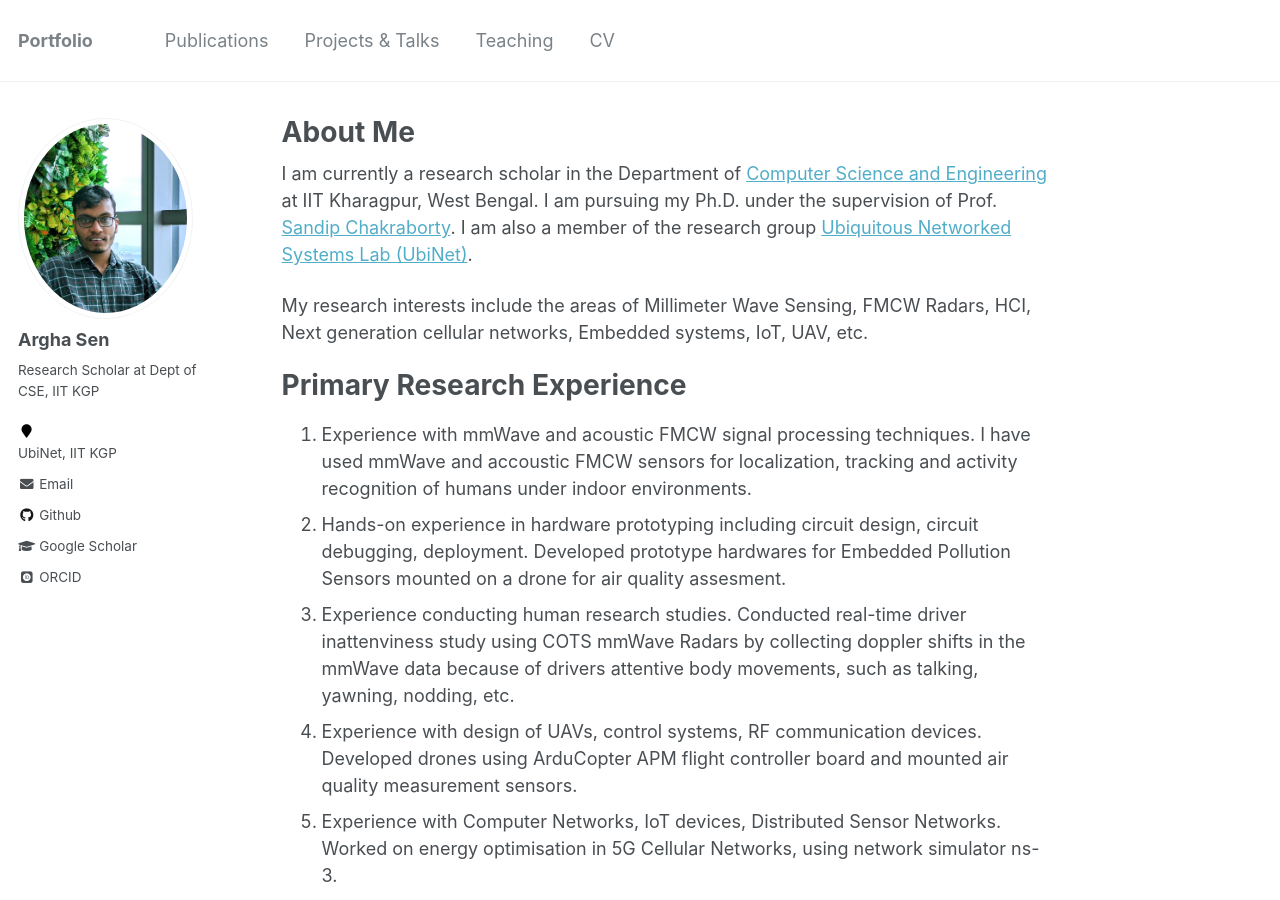
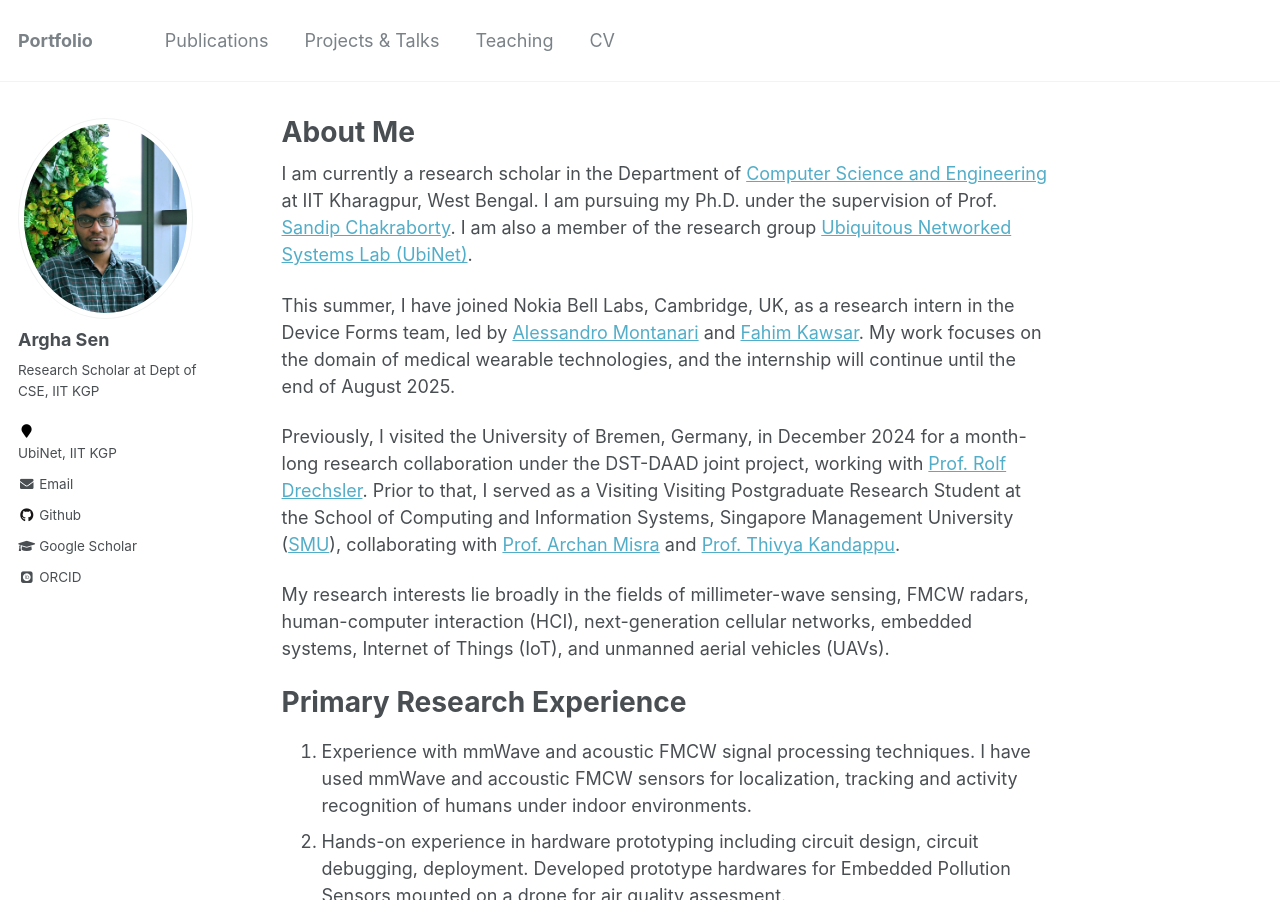
Before and after one commit to arghasen10/arghasen10.github.io, a Jekyll site: the page built from _pages/about.md, in a window 1280 px wide and 900 px high. Built offline with Jekyll 4.4.1, drawn with Linux system fonts in a browser that asks for light colours; some web fonts are replaced; some of the changed text lies outside the part shown.

Commit message:
added countries

```diff
--- a/_pages/about.md
+++ b/_pages/about.md
@@ -10,9 +10,13 @@
 
 I am currently a research scholar in the Department of [Computer Science and Engineering](http://cse.iitkgp.ac.in/) at IIT Kharagpur, West Bengal. I am pursuing my Ph.D. under the supervision of Prof. [Sandip Chakraborty](https://cse.iitkgp.ac.in/~sandipc/). I am also a member of the research group [Ubiquitous Networked Systems Lab (UbiNet)](https://cse.iitkgp.ac.in/resgrp/ubinet/).
 
+This summer, I have joined Nokia Bell Labs, Cambridge, UK, as a research intern in the Device Forms team, led by [Alessandro Montanari](https://alessandro-montanari.github.io/) and [Fahim Kawsar](https://www.fahim-kawsar.net/). My work focuses on the domain of medical wearable technologies, and the internship will continue until the end of August 2025.
+
+Previously, I visited the University of Bremen, Germany, in December 2024 for a month-long research collaboration under the DST-DAAD joint project, working with [Prof. Rolf Drechsler](https://www.rolfdrechsler.de/). Prior to that, I served as a Visiting Visiting Postgraduate Research Student at the School of Computing and Information Systems, Singapore Management University ([SMU](https://www.smu.edu.sg/)), collaborating with [Prof. Archan Misra](https://sites.google.com/view/archan-misra) and [Prof. Thivya Kandappu](https://faculty.smu.edu.sg/profile/thivya-kandappu-541).
+
+My research interests lie broadly in the fields of millimeter-wave sensing, FMCW radars, human-computer interaction (HCI), next-generation cellular networks, embedded systems, Internet of Things (IoT), and unmanned aerial vehicles (UAVs).
+
 <!-- Moreover, as a Visiting Postgraduate Research Student at the esteemed School of Computing and Information Systems at Singapore Management University ([SMU](https://www.smu.edu.sg/)), I am engaged in research work within the dynamic domain of the Human-Machine Collaborative Systems LAB, collaborating closely with [Prof. Archan Misra](https://sites.google.com/view/archan-misra) and [Prof. Thivya Kandappu](https://faculty.smu.edu.sg/profile/thivya-kandappu-541). -->
-
-My research interests include the areas of Millimeter Wave Sensing, FMCW Radars, HCI, Next generation cellular networks, Embedded systems, IoT, UAV, etc.
 
 
 Primary Research Experience
@@ -45,6 +49,10 @@
 11. District and School Topper in Higher Secondary Examination, CBHSE.
 12. Secured 15883 Rank in JEE Main 2016, out of 12,07,058.
 
+
+<h3>Countries Visited 🌍:</h3>
+<p style="font-size: 1.8em;">🇺🇸 🇸🇬 🇮🇩 🇲🇾 🇯🇵 🇩🇪 🇨🇿 🇳🇱 🇬🇧</p>
+
 Visit tracker
 ======
 <a href="https://clustrmaps.com/site/1bupr" title="Visit tracker"><img src="//www.clustrmaps.com/map_v2.png?d=_J1bSlDqkAH17JefeoWFvBNFiw5CU7WL6bDNDBzGUUw&cl=ffffff"></a>
```
